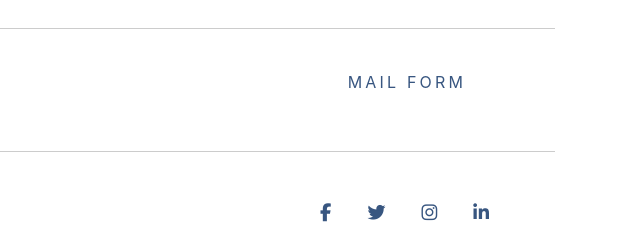
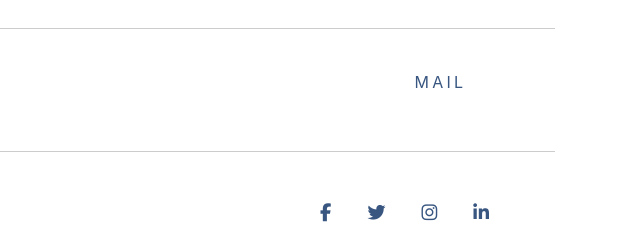
Before and after one commit to everestmedspa/everestmedspa, a plain HTML site: page index.html in a window 1280 px wide. Shown: the part 3123-3363 px from the top of the page, 640-1280 px from the left. Drawn offline with nearby package versions, Linux system fonts and the light colour scheme; a web font is replaced by a local one.

Commit message:
Update index.html

```diff
--- a/index.html
+++ b/index.html
@@ -224,7 +224,7 @@
       <a href="#" class="footer_link">
         <div class="footer_contact">
           <h3 class="title">Contact us</h3>
-          <p class="mail">Mail Form</p>
+          <p class="mail">Mail</p>
         </div>
       </a>
       <div class="footer_end">
```
